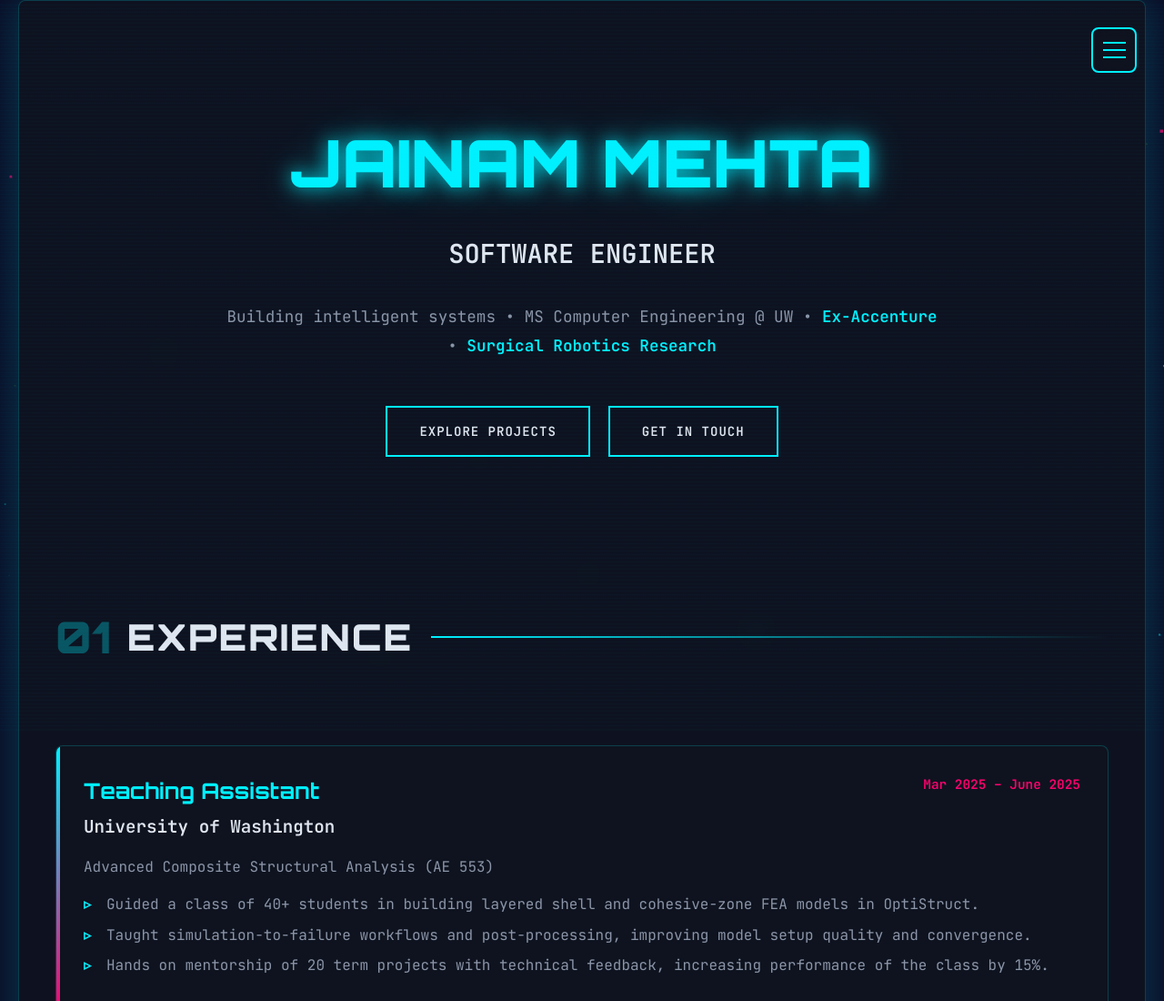
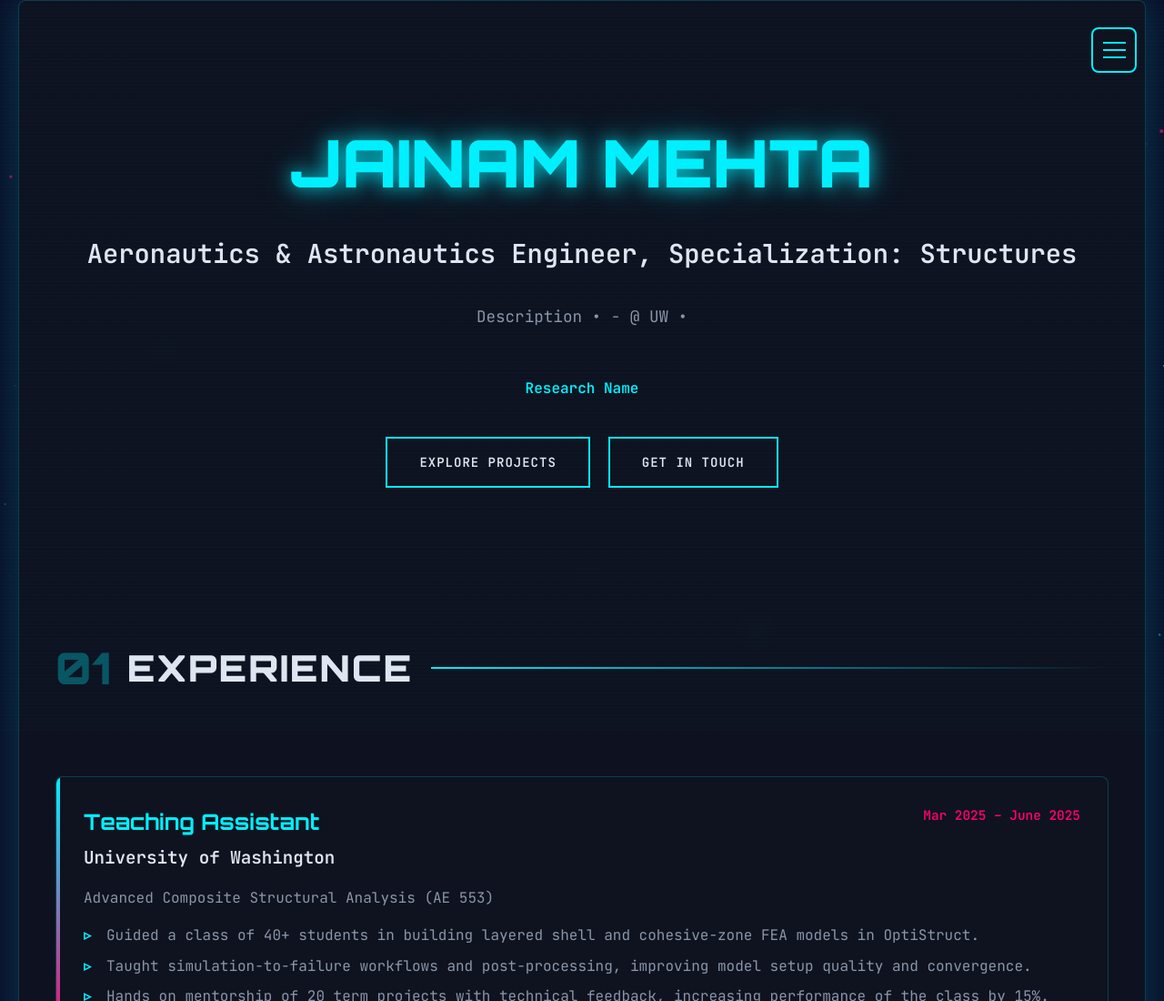
Before and after one commit to jainam2310/Portfolio, a website built with Vite: page index.html in a window 1280 px wide. Shown: the top 1100 px of the page at 91% size. Built offline with nearby package versions, Linux system fonts and the light colour scheme.

Commit message:
description updates

```diff
--- a/index.html
+++ b/index.html
@@ -3,7 +3,7 @@
 <head>
   <meta charset="UTF-8">
   <meta name="viewport" content="width=device-width, initial-scale=1.0">
-  <title>Jainam Mehta - Software Engineer</title>
+  <title>Jainam Mehta - Aeronautics & Astronautics Engineer, Specialization: Structures</title>
   <link rel="preconnect" href="https://fonts.googleapis.com">
   <link rel="preconnect" href="https://fonts.gstatic.com" crossorigin>
   <link href="https://fonts.googleapis.com/css2?family=JetBrains+Mono:wght@400;600;700&family=Orbitron:wght@700;900&display=swap" rel="stylesheet">
--- a/src/main.ts
+++ b/src/main.ts
@@ -61,12 +61,11 @@ class Portfolio {
         <!-- Hero -->
         <section id="home" class="hero">
           <h1 class="glitch">JAINAM MEHTA</h1>
-          <div class="subtitle">SOFTWARE ENGINEER</div>
+          <div class="subtitle">Aeronautics & Astronautics Engineer, Specialization: Structures</div>
           <p class="tagline">
-            Building intelligent systems • MS Computer Engineering @ UW •
-            <span class="highlight">Ex-Accenture</span> •
-            <span class="highlight">Surgical Robotics Research</span>
+            Description • - @ UW •
           </p>
+          <p><span class="highlight">Research Name</span></p>
           <div class="cta-buttons">
             <a href="#projects" class="btn">EXPLORE PROJECTS</a>
             <a href="#contact" class="btn">GET IN TOUCH</a>
```
